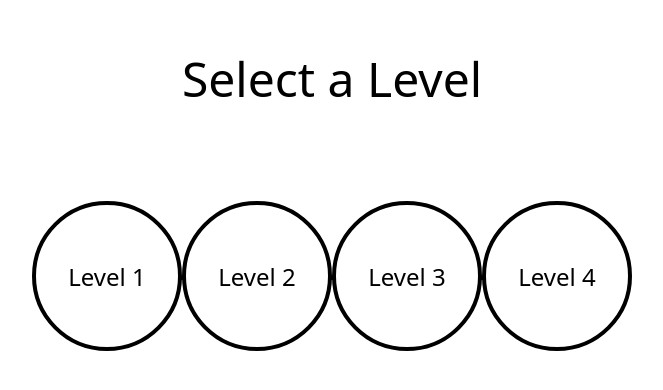
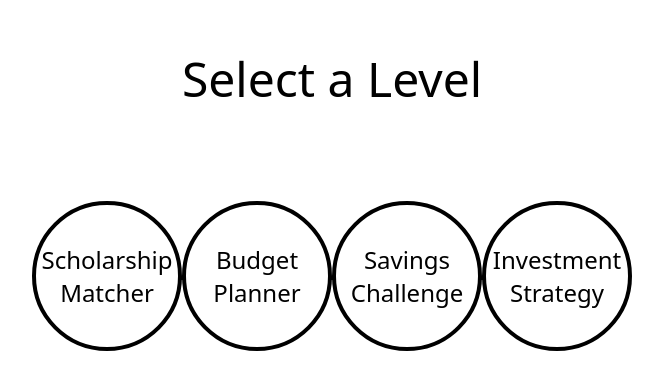
Before and after one commit to cse210-group10/cse210-group10-game, a React (Vite) app: page /map in a window 1280 px wide. Shown: the part 310-700 px from the top of the page, without its empty margins (308-971 px from the left). Built offline with nearby package versions, Linux system fonts and the light colour scheme.

Commit message:
popup: a very simple popup
now showing

1. level title
2. level description

these can be defined in the index file as meta-data of each level so you can branch out and not worrying about the main branch

```diff
--- a/src/minigames/index.ts
+++ b/src/minigames/index.ts
@@ -1,13 +1,23 @@
 import React from 'react';
-import Minigame1 from './minigame1-scholarship';
-import Minigame2 from './minigame2-budgeting';
-import Minigame3 from './minigame3-saving';
-import Minigame4 from './minigame4-investing';
+import Minigame1, { metadata as meta1 } from './minigame1-scholarship';
+import Minigame2, { metadata as meta2 } from './minigame2-budgeting';
+import Minigame3, { metadata as meta3 } from './minigame3-saving';
+import Minigame4, { metadata as meta4 } from './minigame4-investing';
 
-// Plugin Registry - maps level IDs to minigame components
-export const MINIGAMES: Record<string, React.FC> = {
-  'level-1': Minigame1,
-  'level-2': Minigame2,
-  'level-3': Minigame3,
-  'level-4': Minigame4,
+export interface MinigameConfig {
+  Component: React.FC;
+  metadata: {
+    title: string;
+    description: string;
+    id: string;
+    icon?: string;
+  };
+}
+
+// Plugin Registry - maps level IDs to minigame configs
+export const MINIGAMES: Record<string, MinigameConfig> = {
+  'level-1': { Component: Minigame1, metadata: meta1 },
+  'level-2': { Component: Minigame2, metadata: meta2 },
+  'level-3': { Component: Minigame3, metadata: meta3 },
+  'level-4': { Component: Minigame4, metadata: meta4 },
 };
--- a/src/minigames/minigame1-scholarship/index.tsx
+++ b/src/minigames/minigame1-scholarship/index.tsx
@@ -1,10 +1,19 @@
-import React from 'react';
+import React from "react";
+
+export const metadata = {
+  title: "Scholarship Matcher",
+  description:
+    "Placeholder",
+  id: "level-1",
+};
 
 const Minigame1: React.FC = () => {
   return (
-    <div style={{ textAlign: 'center', padding: '2rem' }}>
-      <h1 style={{ fontSize: '3rem', marginBottom: '2rem' }}>Hi! I'm Game 1</h1>
-      <p style={{ fontSize: '1.5rem', color: '#666' }}>Scholarship Matcher Module Loaded ✓</p>
+    <div style={{ textAlign: "center", padding: "2rem" }}>
+      <h1 style={{ fontSize: "3rem", marginBottom: "2rem" }}>Hi! I'm Game 1</h1>
+      <p style={{ fontSize: "1.5rem", color: "#666" }}>
+        Scholarship Matcher Module Loaded ✓
+      </p>
     </div>
   );
 };
--- a/src/minigames/minigame2-budgeting/index.tsx
+++ b/src/minigames/minigame2-budgeting/index.tsx
@@ -1,4 +1,10 @@
 import React from 'react';
+
+export const metadata = {
+  title: "Budget Planner",
+  description: "Placeholder",
+  id: "level-2"
+};
 
 const Minigame2: React.FC = () => {
   return (
--- a/src/minigames/minigame3-saving/index.tsx
+++ b/src/minigames/minigame3-saving/index.tsx
@@ -1,4 +1,10 @@
 import React from 'react';
+
+export const metadata = {
+  title: "Savings Challenge",
+  description: "PlaceHolder",
+  id: "level-3"
+};
 
 const Minigame3: React.FC = () => {
   return (
--- a/src/minigames/minigame4-investing/index.tsx
+++ b/src/minigames/minigame4-investing/index.tsx
@@ -1,4 +1,10 @@
 import React from 'react';
+
+export const metadata = {
+  title: "Investment Strategy",
+  description: "Placeholder.",
+  id: "level-4"
+};
 
 const Minigame4: React.FC = () => {
   return (
--- /dev/null
+++ b/src/pages/MapPage/LevelModal.css
@@ -0,0 +1,80 @@
+.modal-overlay {
+  position: fixed;
+  top: 0;
+  left: 0;
+  right: 0;
+  bottom: 0;
+  background-color: rgba(0, 0, 0, 0.7);
+  display: flex;
+  justify-content: center;
+  align-items: center;
+  z-index: 1000;
+  backdrop-filter: blur(4px);
+}
+
+.modal-content {
+  background: white;
+  padding: 2.5rem;
+  border-radius: 16px;
+  width: 90%;
+  max-width: 500px;
+  position: relative;
+  text-align: center;
+  box-shadow: 0 10px 25px rgba(0, 0, 0, 0.2);
+  animation: modalFadeIn 0.3s ease-out;
+}
+
+@keyframes modalFadeIn {
+  from {
+    opacity: 0;
+    transform: translateY(20px);
+  }
+  to {
+    opacity: 1;
+    transform: translateY(0);
+  }
+}
+
+.close-btn {
+  position: absolute;
+  top: 1rem;
+  right: 1.5rem;
+  background: none;
+  border: none;
+  font-size: 2rem;
+  cursor: pointer;
+  color: #888;
+  line-height: 1;
+}
+
+.close-btn:hover {
+  color: #333;
+}
+
+.modal-title {
+  font-size: 2rem;
+  margin-bottom: 1rem;
+  color: #000;
+}
+
+.modal-description {
+  font-size: 1.1rem;
+  color: #666;
+  margin-bottom: 2rem;
+  line-height: 1.6;
+}
+
+.start-btn {
+  background: black;
+  color: white;
+  border: none;
+  padding: 1rem 3rem;
+  font-size: 1.2rem;
+  border-radius: 50px;
+  cursor: pointer;
+  transition: transform 0.2s;
+}
+
+.start-btn:hover {
+  transform: scale(1.05);
+}
--- /dev/null
+++ b/src/pages/MapPage/LevelModal.tsx
@@ -0,0 +1,33 @@
+import React from 'react';
+import './LevelModal.css';
+
+interface LevelModalProps {
+  level: {
+    title: string;
+    description: string;
+    id: string;
+  };
+  onStart: () => void;
+  onClose: () => void;
+}
+
+const LevelModal: React.FC<LevelModalProps> = ({ level, onStart, onClose }) => {
+  return (
+    <div className="modal-overlay" onClick={onClose}>
+      <div className="modal-content" onClick={(e) => e.stopPropagation()}>
+        <button className="close-btn" onClick={onClose}>×</button>
+
+        <h2 className="modal-title">{level.title}</h2>
+        <p className="modal-description">{level.description}</p>
+
+        <div className="modal-actions">
+          <button className="start-btn" onClick={onStart}>
+            Start Game
+          </button>
+        </div>
+      </div>
+    </div>
+  );
+};
+
+export default LevelModal;
--- a/src/pages/MapPage/index.tsx
+++ b/src/pages/MapPage/index.tsx
@@ -1,20 +1,32 @@
-import React from 'react';
+import React, { useState } from 'react';
 import { useNavigate } from 'react-router-dom';
+import { MINIGAMES } from '../../minigames';
+import LevelModal from './LevelModal';
 import './styles.css';
 
 const MapPage: React.FC = () => {
   const navigate = useNavigate();
+  const [selectedLevelId, setSelectedLevelId] = useState<string | null>(null);
 
-  const levels = [
-    { id: 'level-1', name: 'Level 1' },
-    { id: 'level-2', name: 'Level 2' },
-    { id: 'level-3', name: 'Level 3' },
-    { id: 'level-4', name: 'Level 4' },
-  ];
+  // Get all registered levels from registry
+  const levels = Object.values(MINIGAMES).map(config => config.metadata);
 
   const handleLevelClick = (levelId: string) => {
-    navigate(`/minigame/${levelId}`);
+    setSelectedLevelId(levelId);
   };
+
+  const handleStartLevel = () => {
+    if (selectedLevelId) {
+      navigate(`/minigame/${selectedLevelId}`);
+      setSelectedLevelId(null);
+    }
+  };
+
+  const handleCloseModal = () => {
+    setSelectedLevelId(null);
+  };
+
+  const selectedLevelConfig = selectedLevelId ? MINIGAMES[selectedLevelId]?.metadata : null;
 
   return (
     <div className="map-page">
@@ -29,11 +41,19 @@ const MapPage: React.FC = () => {
               className="level-button"
               onClick={() => handleLevelClick(level.id)}
             >
-              {level.name}
+              {level.title}
             </button>
           ))}
         </div>
       </div>
+
+      {selectedLevelConfig && (
+        <LevelModal
+          level={selectedLevelConfig}
+          onStart={handleStartLevel}
+          onClose={handleCloseModal}
+        />
+      )}
     </div>
   );
 };
--- a/src/pages/MinigamePage/index.tsx
+++ b/src/pages/MinigamePage/index.tsx
@@ -12,7 +12,8 @@ const MinigamePage: React.FC = () => {
   };
 
   // Dynamically load the correct minigame component from registry
-  const MinigameComponent = MINIGAMES[levelId!];
+  const minigameConfig = MINIGAMES[levelId!];
+  const MinigameComponent = minigameConfig?.Component;
 
   if (!MinigameComponent) {
     return (
```
